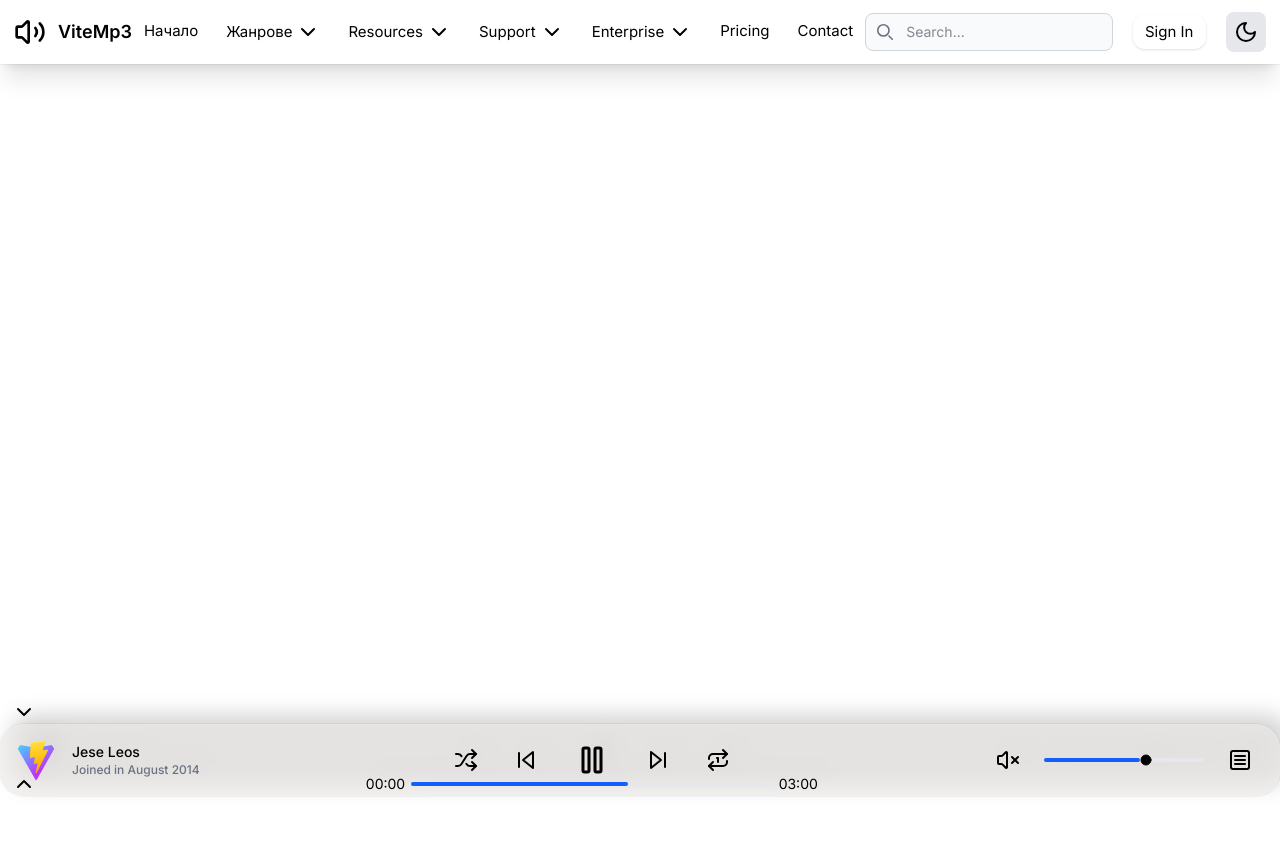
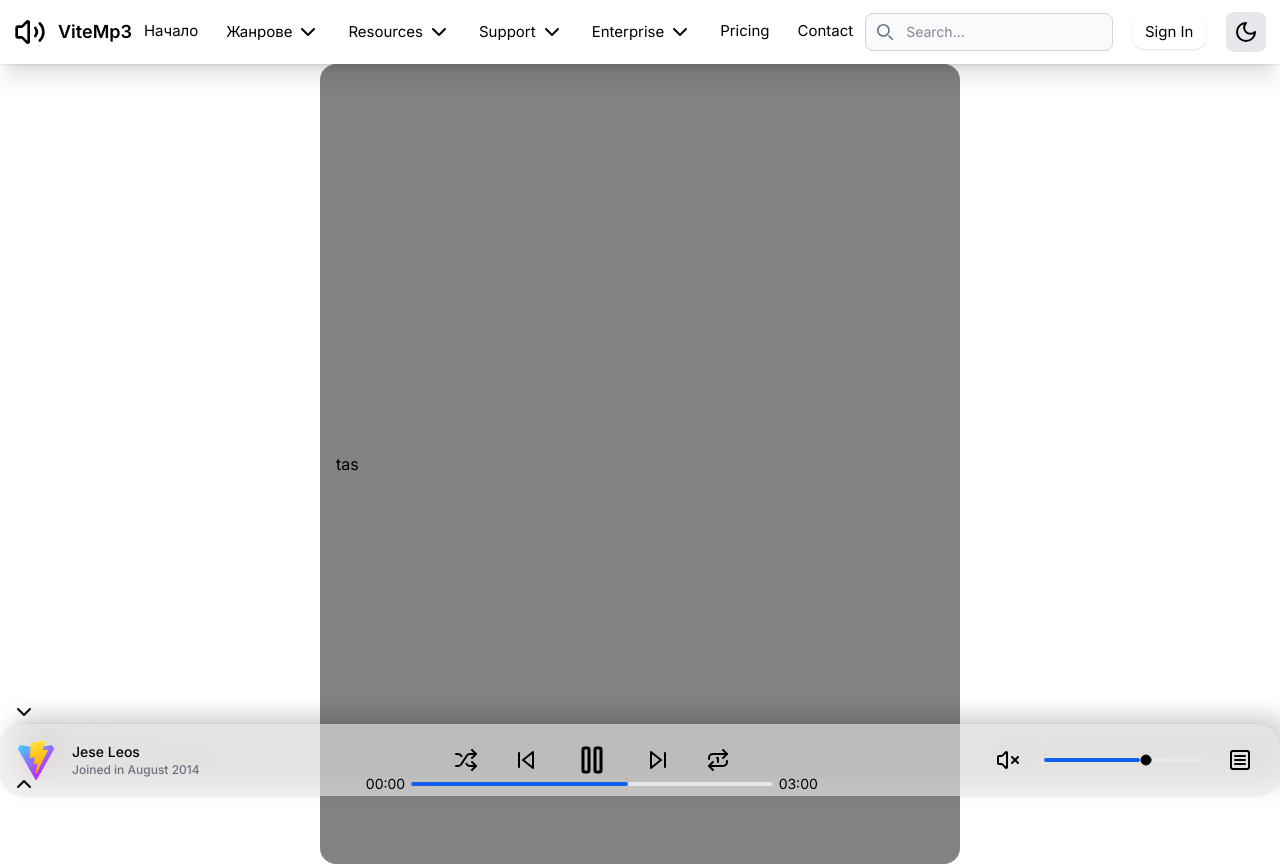
Before and after one commit to MDimidov/ViteMp3, a React (Vite) app: page / in a window 1280 px wide. Before the commit the page ends 800 px from the top, so only its background shows below. Built offline with nearby package versions, Linux system fonts and the light colour scheme.

Commit message:
Add Hero div

```diff
--- a/src/App.jsx
+++ b/src/App.jsx
@@ -3,6 +3,7 @@ import { FooterMusic } from "./components/Footer/Footer";
 import Header from "./components/Header/Header";
 import Login from "./components/Login/Login";
 import { DarkMode } from "./components/Practice/DarkMode";
+import Hero from "./components/Hero/Hero";
 
 
 export default function App() {
@@ -11,7 +12,7 @@ export default function App() {
       <Header />
       {/* <Login /> */}
       {/* <DarkMode /> */}
-
+      <Hero />
       <FooterMusic />
     </div>
   );
--- a/src/components/Header/Header.jsx
+++ b/src/components/Header/Header.jsx
@@ -49,7 +49,7 @@ export default function Header() {
                     </div>
                 </nav>
             </header>
-            <div id="" className="mb-16 h-0">.</div>
+            <div id="" className="mb-16 h-0 w-0 relative -z-10"></div>
         </>
 
     )
--- /dev/null
+++ b/src/components/Hero/Hero.jsx
@@ -0,0 +1,9 @@
+import { div } from "framer-motion/client";
+
+export default function Hero() {
+    return (
+        <div className="bg-(--bg-light-hero) dark:bg-(--bg-dark-hero) w-1/2 h-screen m-auto flex -z-1 items-center justify-between px-2 sm:px-4 md:px-6 rounded-2xl">
+tas
+        </div>
+    )
+}
--- a/src/index.css
+++ b/src/index.css
@@ -12,7 +12,7 @@ body {
 
 @layer components {
   .sub-menu {
-    @apply absolute top-[4.2rem] p-[15px] rounded-[6px] origin-[50%_-170px] backdrop-blur bg-white/[0.04] ring shadow-2xl ring-gray-900/5;
+    @apply absolute top-[4.2rem] p-[15px] rounded-[6px] origin-[50%_-170px] backdrop-blur bg-white/[0.04] ring shadow-2xl ring-gray-900/5 z-50;
   }
 }
 
@@ -47,6 +47,10 @@ body {
   --btn-dark-color: #d2d6dd;
   --btn-light-color: black;
 
+  /* Hero */
+  --bg-dark-hero: #fff;
+  --bg-light-hero: #18181a8a;
+  --drop-shadow-3xl-hero: -10px -10px -10px rgba(0, 0, 0, 0.25);
 
   /* Footer */
   --bg-dark-footer: #18181a8a;
```
